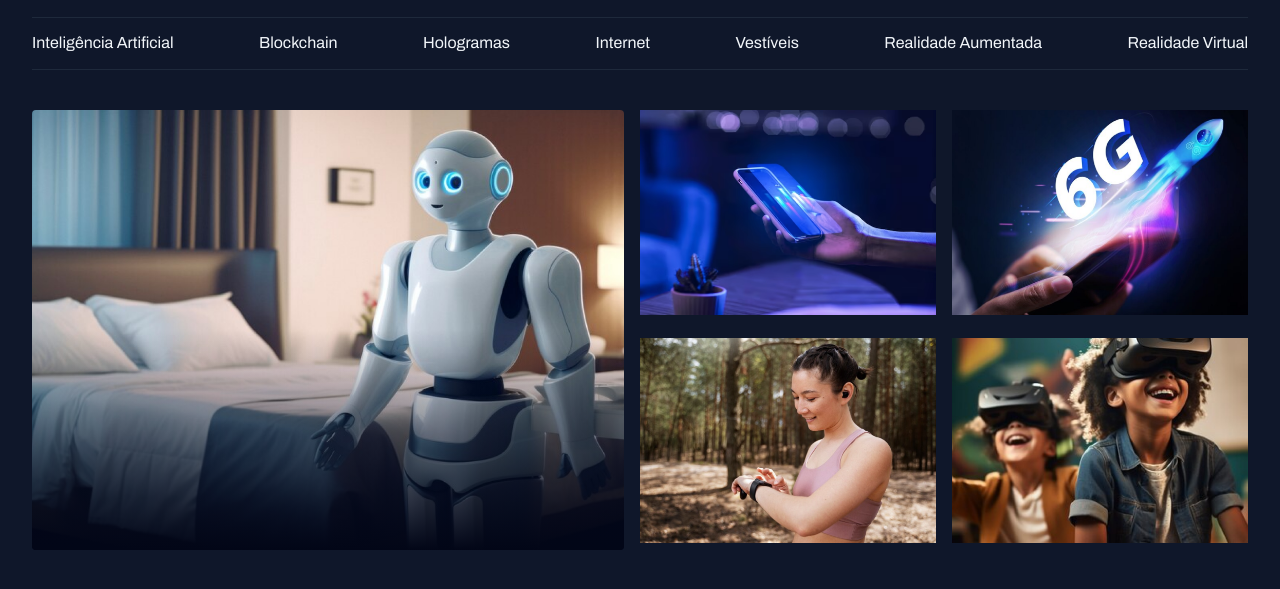
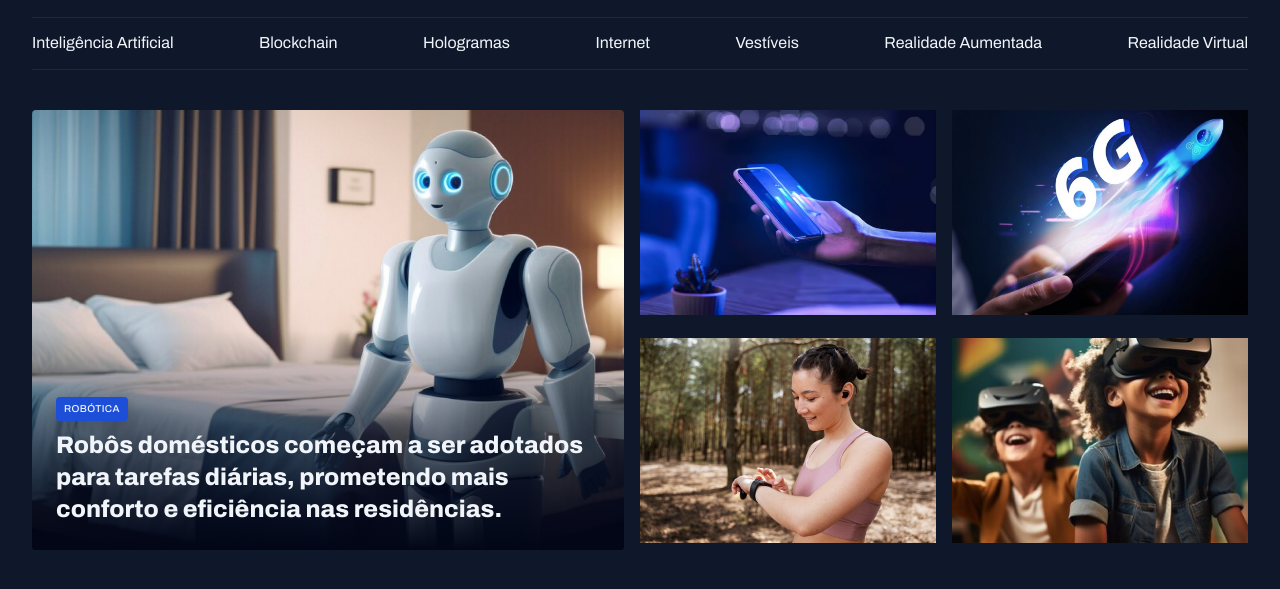
Before and after one commit to trybrito/newsfy, a plain HTML site: page index.html in a window 1280 px wide. Shown: the part 45-634 px from the top of the page. Drawn offline with Linux system fonts and the light colour scheme.

Commit message:
finishes the main featured news stylish

```diff
--- a/index.html
+++ b/index.html
@@ -54,12 +54,20 @@
     </header>
     <main class="spacing-container grid">
       <section class="featured-section grid grid-flow-col gap-16">
-        <div class="news-card">
+        <figure class="news-card">
           <img
             src="./assets/images/Image 01.png"
             alt="Imagem aleatória sobre tecnologia."
           />
-        </div>
+
+          <figcaption>
+            <span class="content-tag">Robótica</span>
+            <h2 class="text-2xl">
+              Robôs domésticos começam a ser adotados para tarefas diárias,
+              prometendo mais conforto e eficiência nas residências.
+            </h2>
+          </figcaption>
+        </figure>
         <div class="grid grid-cols-2 gap-16">
           <div>
             <img
--- a/styles/components/sections.css
+++ b/styles/components/sections.css
@@ -20,5 +20,15 @@
       height: 100%;
       object-fit: cover;
     }
+
+    figcaption {
+      position: absolute;
+      bottom: 0;
+      padding: 2.4rem;
+
+      h2 {
+        margin-top: 0.8rem;
+      }
+    }
   }
 }
--- a/styles/global.css
+++ b/styles/global.css
@@ -11,6 +11,7 @@
 
   --brand-color-light: #60a5fa;
   --brand-color-dark: #1d4ed8;
+  --brand-color-dark-hover: #123596;
   --bg-color: #0f172a;
   --stroke-color: #1e293b;
   --text-color-primary: #f1f5f9;
@@ -22,6 +23,7 @@
   --heading2: 800 1.6rem/140% var(--font-family);
   --heading3: 800 1.4rem/140% var(--font-family);
   --span: 600 1.4rem/145% var(--font-family);
+  --content-tag: 500 1rem/120% var(--font-family);
   --text: 400 1.6rem/140% var(--font-family);
   --text-sm: 400 1.4rem 160% var(--font-family);
 }
@@ -70,3 +72,22 @@ main {
   padding-inline: 3.2rem;
   margin-inline: auto;
 }
+
+.content-tag {
+  display: inline-block;
+  padding: 0.6rem 0.8rem;
+  font: var(--content-tag);
+  text-transform: uppercase;
+  letter-spacing: 0.04rem;
+
+  background-color: var(--brand-color-dark);
+  border-radius: 0.4rem;
+  transition: 200ms linear;
+  cursor: pointer;
+
+  box-shadow: 0px 4px 16px rgba(2, 6, 23, 0.251);
+
+  &:hover {
+    background-color: var(--brand-color-dark-hover);
+  }
+}
--- a/styles/utils/utility.css
+++ b/styles/utils/utility.css
@@ -14,3 +14,19 @@
 .gap-16 {
   gap: 1.6rem;
 }
+
+.text-2xl {
+  font: var(--heading1);
+}
+
+.text-xl {
+  font: var(--heading2);
+}
+
+.text-lg {
+  font: var(--heading3);
+}
+
+.text-sm {
+  font: var(--text-sm);
+}
```
